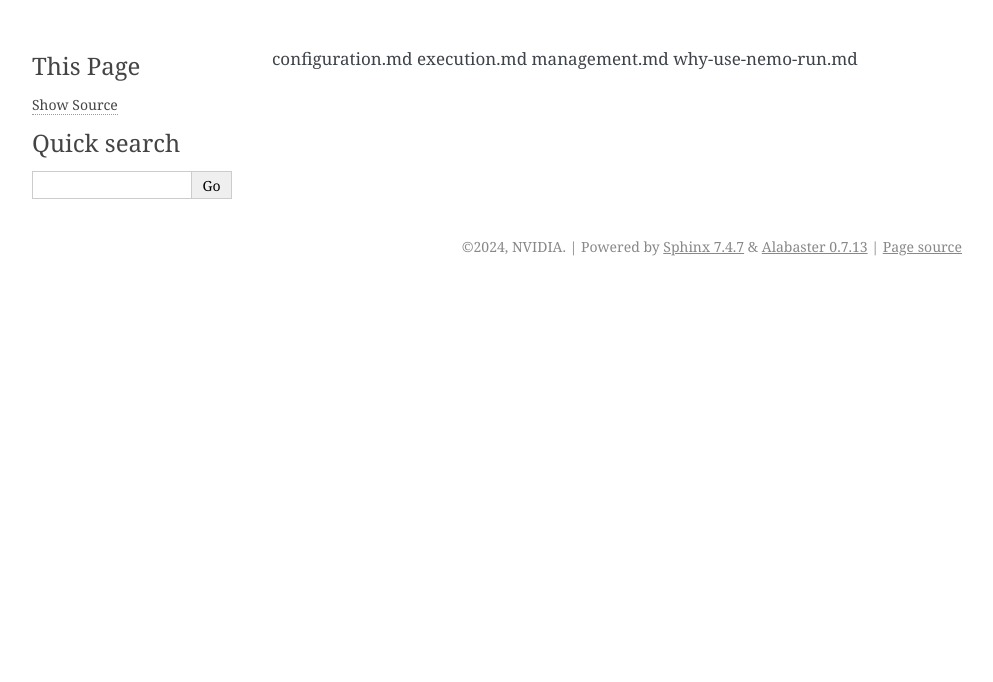
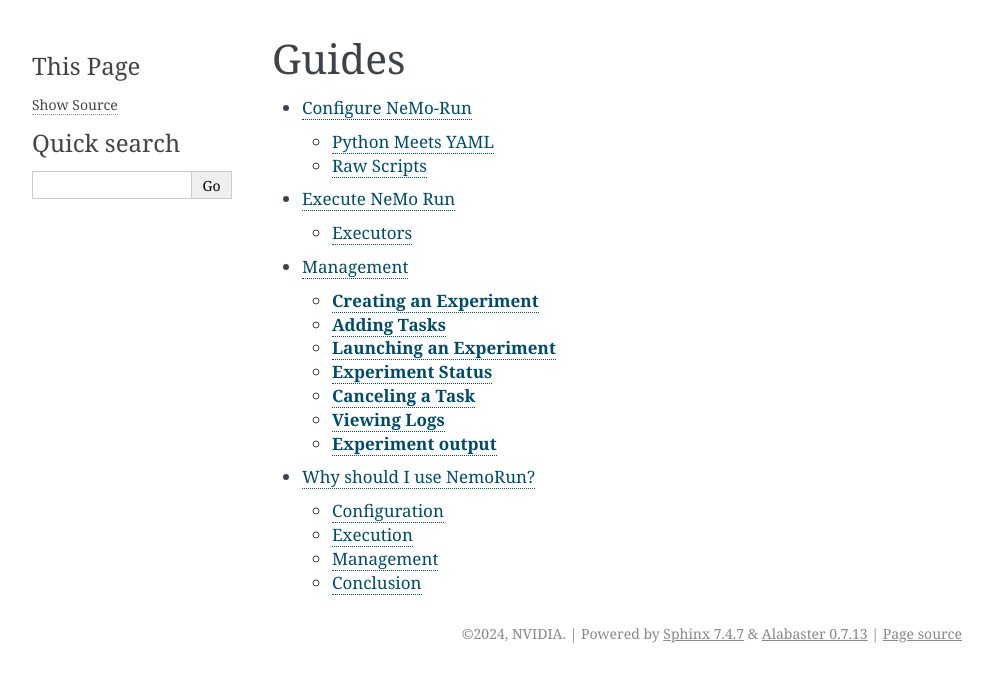
Before and after one commit to NVIDIA/NeMo-Run, a Sphinx documentation site: the page built from docs/source/guides/.index.rst, in a window 1280 px wide. Shown: the top 682 px of the page, without its empty margins (148-1141 px from the left). Built offline with Sphinx 7.4.7, drawn with Linux system fonts in a browser that asks for light colours; pages that are not in the unit, such as notebooks, are missing from menus.

Commit message:
Fix
Signed-off-by: Hemil Desai <hemild@nvidia.com>

```diff
--- a/docs/source/guides/.index.rst
+++ b/docs/source/guides/.index.rst
@@ -1,4 +1,10 @@
-configuration.md
-execution.md
-management.md
-why-use-nemo-run.md
+Guides
+=================
+
+.. toctree::
+   :maxdepth: 2
+
+   configuration
+   execution
+   management
+   why-use-nemo-run
--- a/docs/source/index.rst
+++ b/docs/source/index.rst
@@ -20,6 +20,7 @@
    :maxdepth: 1
 
    api/index.rst
+   guides/index.rst
    faq*
 
 Installation
```
